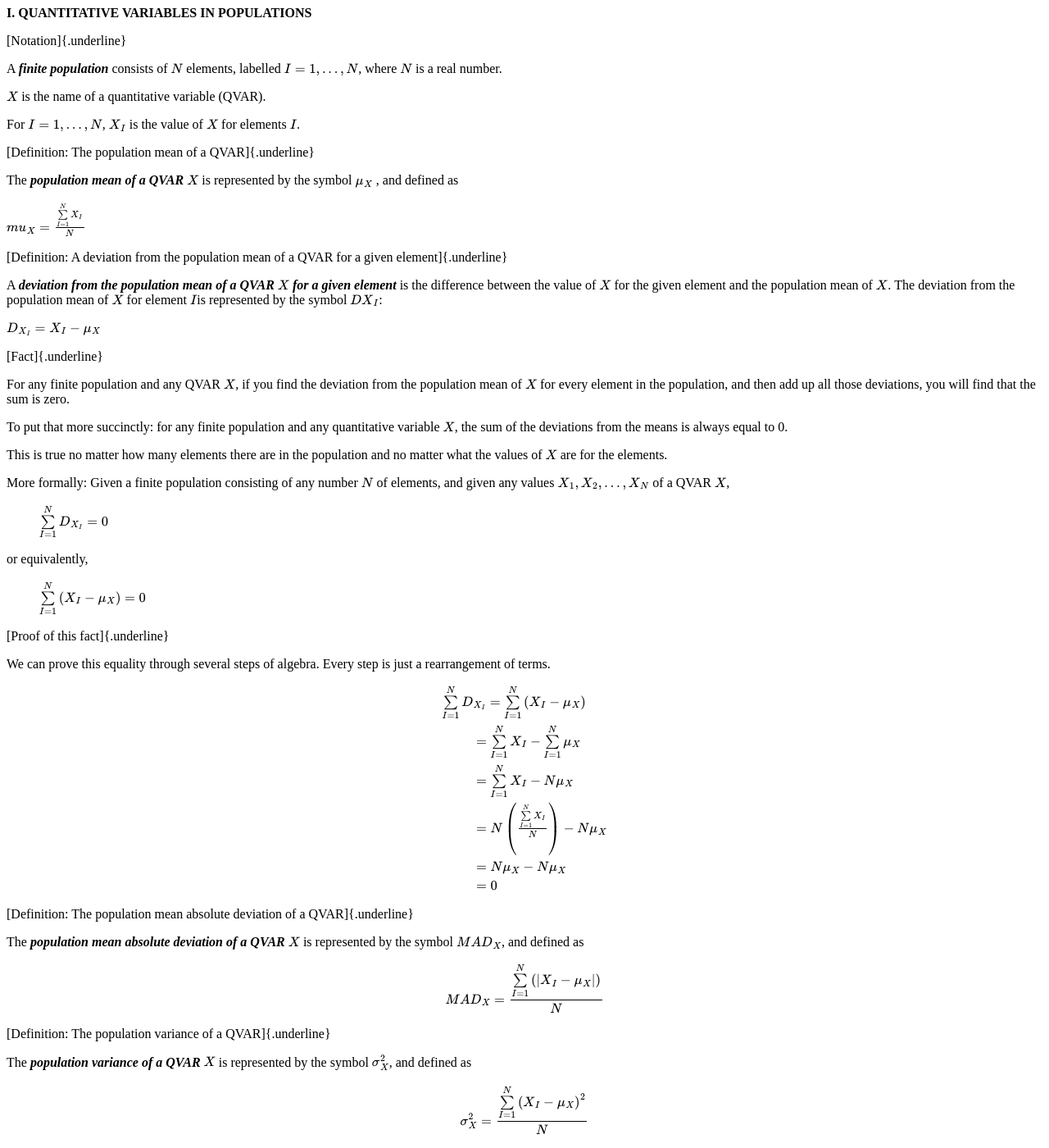
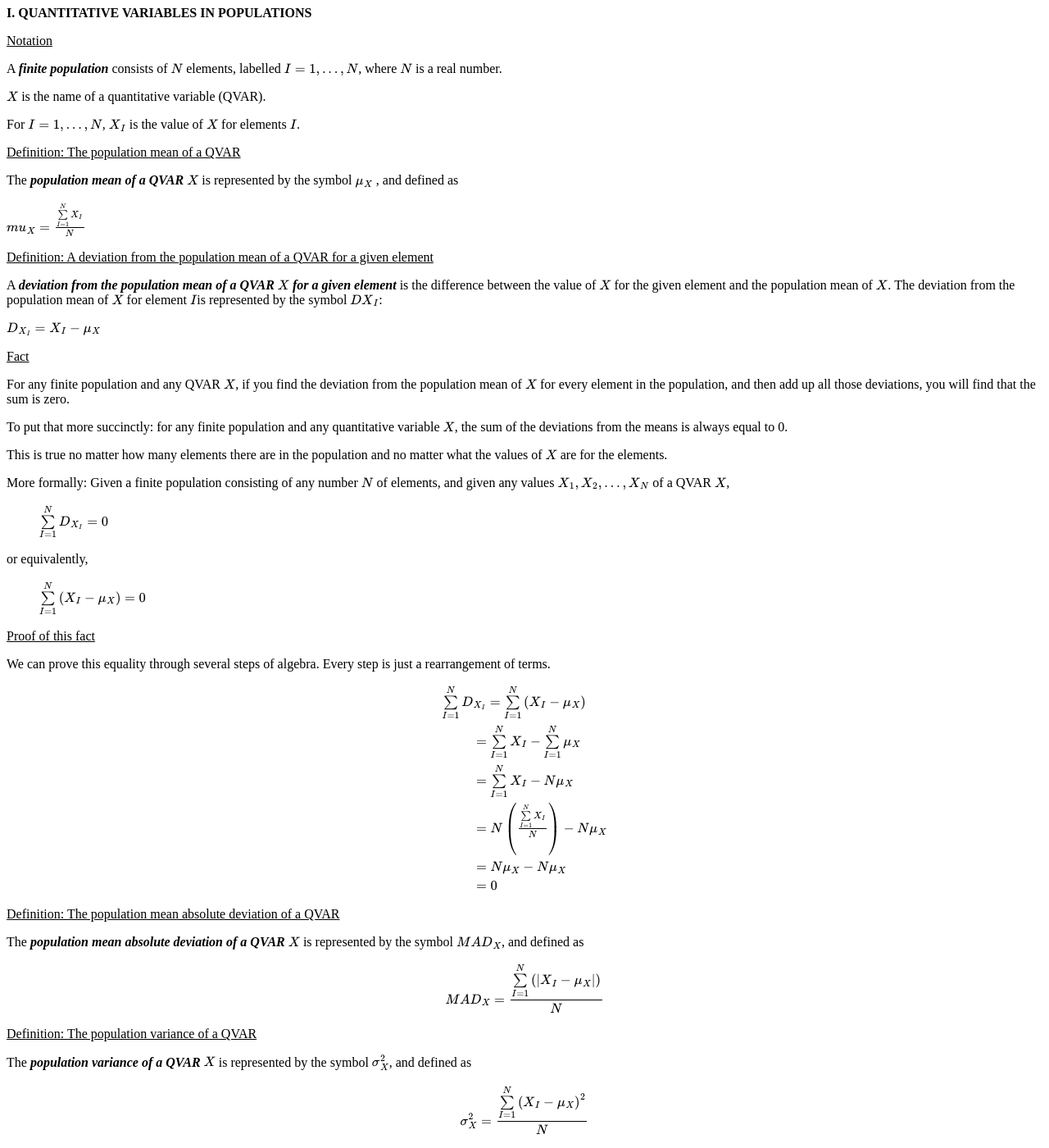
Before and after one commit to connor1883/pages-testing, a Jekyll site: the page built from index.md, in a window 1280 px wide and 1400 px high, scrolled down 145 px. Shown: the whole window at 82% size. Built offline with Jekyll 4.4.1, drawn with Linux system fonts in a browser that asks for light colours; formulas are drawn with MathJax 3.

Commit message:
underlining

```diff
--- a/index.md
+++ b/index.md
@@ -12,7 +12,7 @@ Econ 204 // Spring 2024
 
 **I. QUANTITATIVE VARIABLES IN POPULATIONS**
 
-[Notation]{.underline}
+<u>Notation<u>
 
 A ***finite population*** consists of $N$ elements, labelled $I =
 1,\...,N$, where $N$ is a real number.
@@ -22,15 +22,15 @@ $X$ is the name of a quantitative variable (QVAR).
 For $I = 1,\...,N$, ${X_I}$ is the value of $X$ for elements
 $I$.
 
-[Definition: The population mean of a QVAR]{.underline}
+<u>Definition: The population mean of a QVAR<u>
 
 The ***population mean of a QVAR*** $X$ is represented by the symbol
 $\mu_X$ , and defined as
 
 $mu_X = \frac{\sum\limits_{I = 1}^N{X_I}}{N}$
 
-[Definition: A deviation from the population mean of a QVAR for a given
-element]{.underline}
+<u>Definition: A deviation from the population mean of a QVAR for a given
+element<u>
 
 A ***deviation from the population*** ***mean of a QVAR*** $X$
 ***for a given element*** is the difference between the value of $X$
@@ -40,7 +40,7 @@ the symbol $D{X_I}$:
 
 $D_{X_I} = {X_I} - {\mu_X}$
 
-[Fact]{.underline}
+<u>Fact<u>
 
 For any finite population and any QVAR $X$, if you find the
 deviation from the population mean of $X$ for every element in the
@@ -65,7 +65,7 @@ or equivalently,
 > $\sum\limits_{I = 1}^N \left(X_I -\mu _X \right) =
 > 0$
 
-[Proof of this fact]{.underline}
+<u>Proof of this fact<u>
 
 We can prove this equality through several steps of algebra. Every step
 is just a rearrangement of terms.
@@ -82,15 +82,15 @@ is just a rearrangement of terms.
 > N{\mu _X}\\\,\,\,\,\,\,\,\,\,\,\,\,\,\,\, =
 > 0\end{array}$$
 
-[Definition: The population mean absolute deviation of a
-QVAR]{.underline}
+<u>Definition: The population mean absolute deviation of a
+QVAR<u>
 
 The ***population mean absolute deviation*** ***of a QVAR*** $X$ is
 represented by the symbol $MA{D_X}$, and defined as
 
 $$MA{D_X} = \frac{\sum\limits_{I = 1}^N \left(| X_I - \mu_X \right|)}{N}$$
 
-[Definition: The population variance of a QVAR]{.underline}
+<u>Definition: The population variance of a QVAR<u>
 
 The ***population variance*** ***of a QVAR*** $X$ is represented by the symbol $\sigma_X^2$, and defined as
 
```
